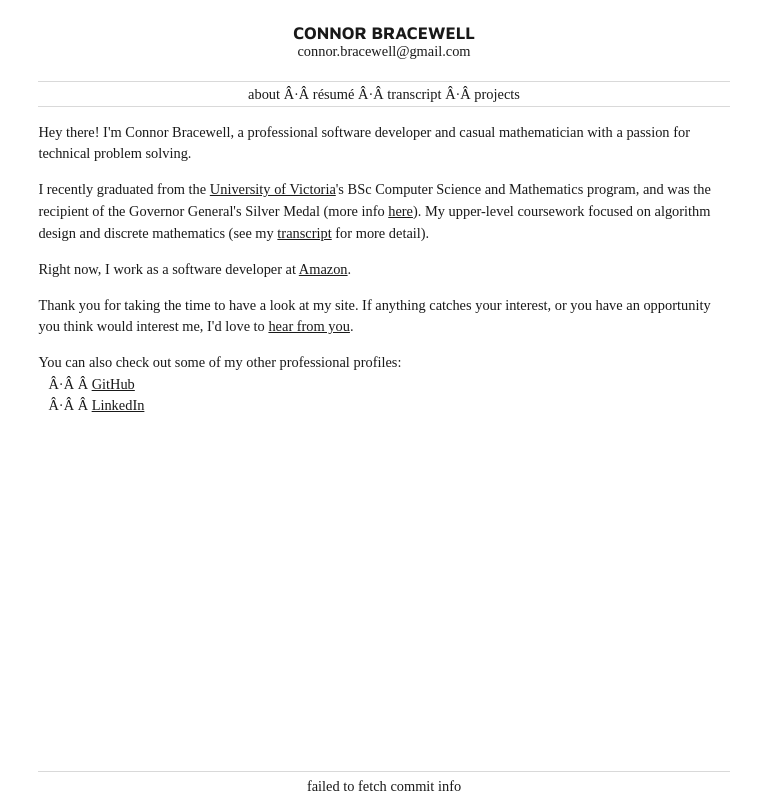
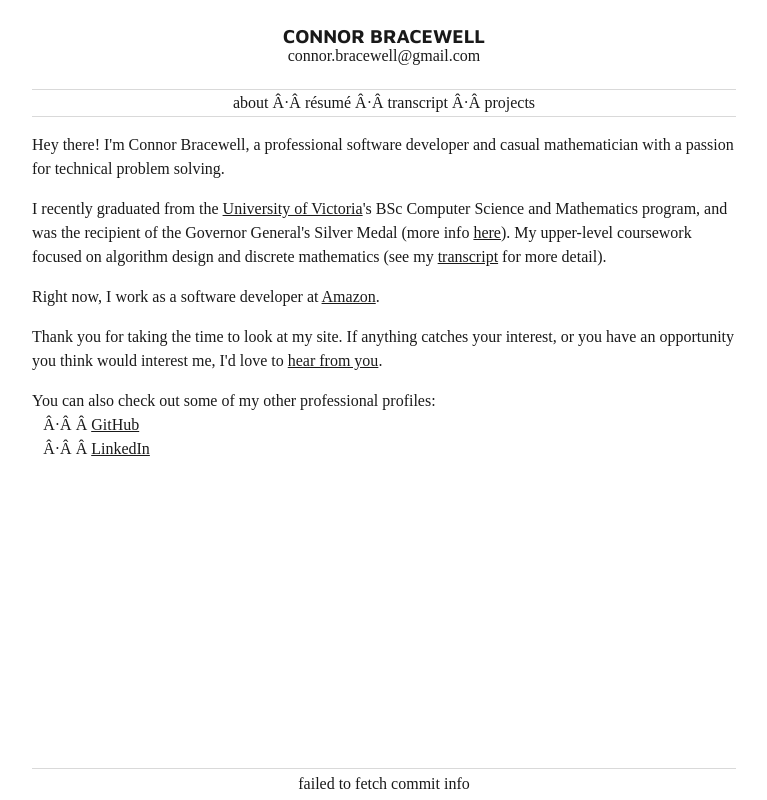
Before and after one commit to connor-bracewell/nnorco, a PHP site: page / in a window 1280 px wide. Shown: the whole page, without its empty margins (256-1023 px from the left). Run offline with PHP 8.4, Linux system fonts and the light colour scheme; style sheets or scripts are compiled from the project's sources; some web fonts are replaced.

Commit message:
Update GG content and style

```diff
--- a/src/index.html
+++ b/src/index.html
@@ -1,7 +1,7 @@
 <!doctype html>
 <html lang="en">
 <head>
-    <title>co.nnor</title>
+    <title>co.nnor bracewell</title>
     <meta name="viewport" content="width=device-width, initial-scale=1">
     <link rel="shortcut icon" type="image/png" href="/img/favicon.png" />
     <link rel="stylesheet" type="text/css" href="/css/style.css" />
@@ -34,9 +34,9 @@
 
         <div class="content-panel" id="panel-about">
             <p>Hey there! I'm Connor Bracewell, a professional software developer and casual mathematician with a passion for technical problem solving.</p>
-            <p>I recently graduated from the <a href="https://www.uvic.ca/" target="_blank">University of Victoria</a>'s BSc Computer Science and Mathematics program, and was the recipient of the Governor General's Silver Medal (more info <a href="https://en.wikipedia.org/wiki/Governor_General%27s_Academic_Medal">here</a>). My upper-level coursework focused on algorithm design and discrete mathematics (see my <a href="#transcript" data-show="#panel-transcript">transcript</a> for more detail).</p>
+            <p>I recently graduated from the <a href="https://www.uvic.ca/" target="_blank">University of Victoria</a>'s BSc Computer Science and Mathematics program, and was the recipient of the Governor General's Silver Medal (more info <a target="_blank" href="https://en.wikipedia.org/wiki/Governor_General%27s_Academic_Medal">here</a>). My upper-level coursework focused on algorithm design and discrete mathematics (see my <a href="#transcript" data-show="#panel-transcript">transcript</a> for more detail).</p>
             <p>Right now, I work as a software developer at <a href="https://www.amazon.ca/" target="_blank">Amazon</a>.
-            <p>Thank you for taking the time to have a look at my site. If anything catches your interest, or you have an opportunity you think would interest me, I'd love to <a href="mailto:connor.bracewell@gmail.com">hear from you</a>.
+            <p>Thank you for taking the time to look at my site. If anything catches your interest, or you have an opportunity you think would interest me, I'd love to <a href="mailto:connor.bracewell@gmail.com">hear from you</a>.
             <p>You can also check out some of my other professional profiles:</p>
             <ul>
                 <li><a href="https://github.com/connor-bracewell/" target="_blank">GitHub</a></li>
@@ -50,7 +50,7 @@
             <ul class="resume-list">
                 <li>BSc, Computer Science &amp; Mathematics, University of Victoria</li>
                 <ul>
-                    <li>Recipient of the Governor General's Silver Medal for top graduating undergraduate student</li>
+                    <li>Recipient of the Governor General's Silver Medal for top undergraduate student</li>
                 </ul>
             </ul>
             <h3 class="resume-section">Technical Skills<span class="resume-fill-line"></span></h3>
--- a/src/sass/style.scss
+++ b/src/sass/style.scss
@@ -1,5 +1,3 @@
-$font-scale: 90%;
-
 $head-font: "Maven Pro", sans-serif;
 $body-font: "Droid Serif", serif;
 $code-font: "Anonymous Pro", monospace;
@@ -25,7 +23,6 @@ body {
     background-color: $background-color;
     color: $text-color;
     font-family: $body-font;
-    font-size: $font-scale;
     overflow-y: scroll;
 }
 
@@ -91,7 +88,7 @@ img {
 
 .page-container {
     min-height: 100%;
-    max-width: 50em;
+    max-width: 46em;
     padding: 1.5em 1em 0 1em;
     margin: 0 auto;
     position: relative;
```
